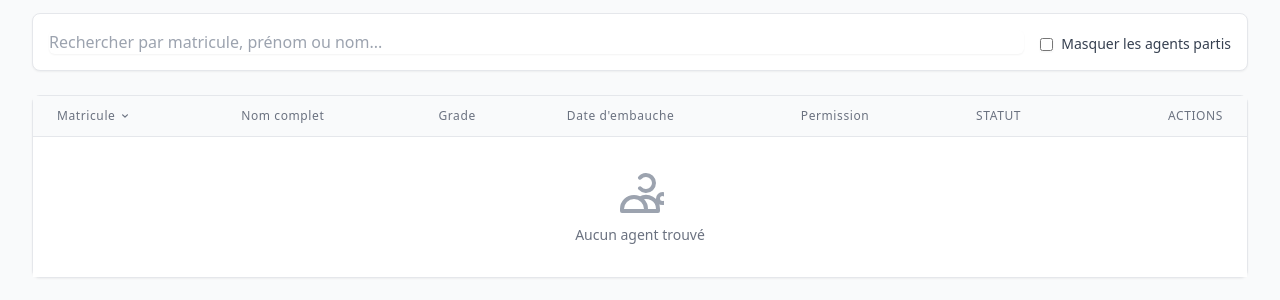
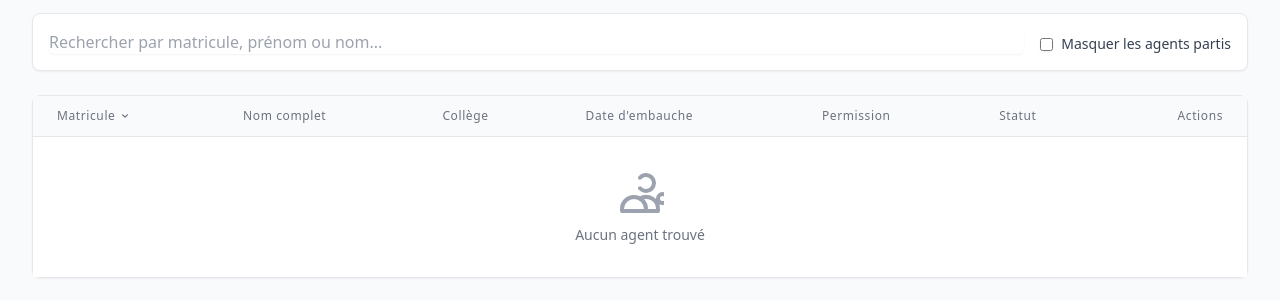
Before and after one commit to sloutmyv/planning_PE, a Django app: page /agents/ in a window 1280 px wide. Shown: the part 164-464 px from the top of the page. Run offline with Django 5.2, Linux system fonts and the light colour scheme; the visitor is signed in with stand-in values (Sample User, id 1); data that the repository does not hold is empty; some libraries are stand-ins or nearby versions.

Commit message:
feat: change grade to collège and remove uppercase in front end

```diff
--- a/core/templates/core/agents/agent_list_partial.html
+++ b/core/templates/core/agents/agent_list_partial.html
@@ -46,7 +46,7 @@
                     <button hx-get="{% url 'agent_list' %}?sort=grade&order={% if current_sort == 'grade' and current_order == 'asc' %}desc{% else %}asc{% endif %}{% if search_query %}&search={{ search_query }}{% endif %}{% if hide_departed %}&hide_departed=true{% endif %}{% if hide_departed %}&hide_departed=true{% endif %}"
                             hx-target="#agent-list-content"
                             class="flex items-center group hover:text-gray-700">
-                        Grade
+                        Collège
                         {% if current_sort == 'grade' %}
                             {% if current_order == 'asc' %}
                                 <svg class="ml-1 w-3 h-3" fill="currentColor" viewBox="0 0 20 20">
@@ -98,10 +98,10 @@
                         {% endif %}
                     </button>
                 </th>
-                <th class="px-6 py-3 text-left text-xs font-medium text-gray-500 uppercase tracking-wider">
+                <th class="px-6 py-3 text-left text-xs font-medium text-gray-500 tracking-wider">
                     Statut
                 </th>
-                <th class="px-6 py-3 text-right text-xs font-medium text-gray-500 uppercase tracking-wider">
+                <th class="px-6 py-3 text-right text-xs font-medium text-gray-500 tracking-wider">
                     Actions
                 </th>
             </tr>
--- a/core/templates/core/functions/function_list_partial.html
+++ b/core/templates/core/functions/function_list_partial.html
@@ -23,7 +23,7 @@
                     </button>
                 </th>
                 <!-- Description -->
-                <th class="px-6 py-3 text-left text-xs font-medium text-gray-500 uppercase tracking-wider">
+                <th class="px-6 py-3 text-left text-xs font-medium text-gray-500 tracking-wider">
                     Description
                 </th>
                 <!-- Statut -->
@@ -45,7 +45,7 @@
                         {% endif %}
                     </button>
                 </th>
-                <th class="px-6 py-3 text-right text-xs font-medium text-gray-500 uppercase tracking-wider">
+                <th class="px-6 py-3 text-right text-xs font-medium text-gray-500 tracking-wider">
                     Actions
                 </th>
             </tr>
```
